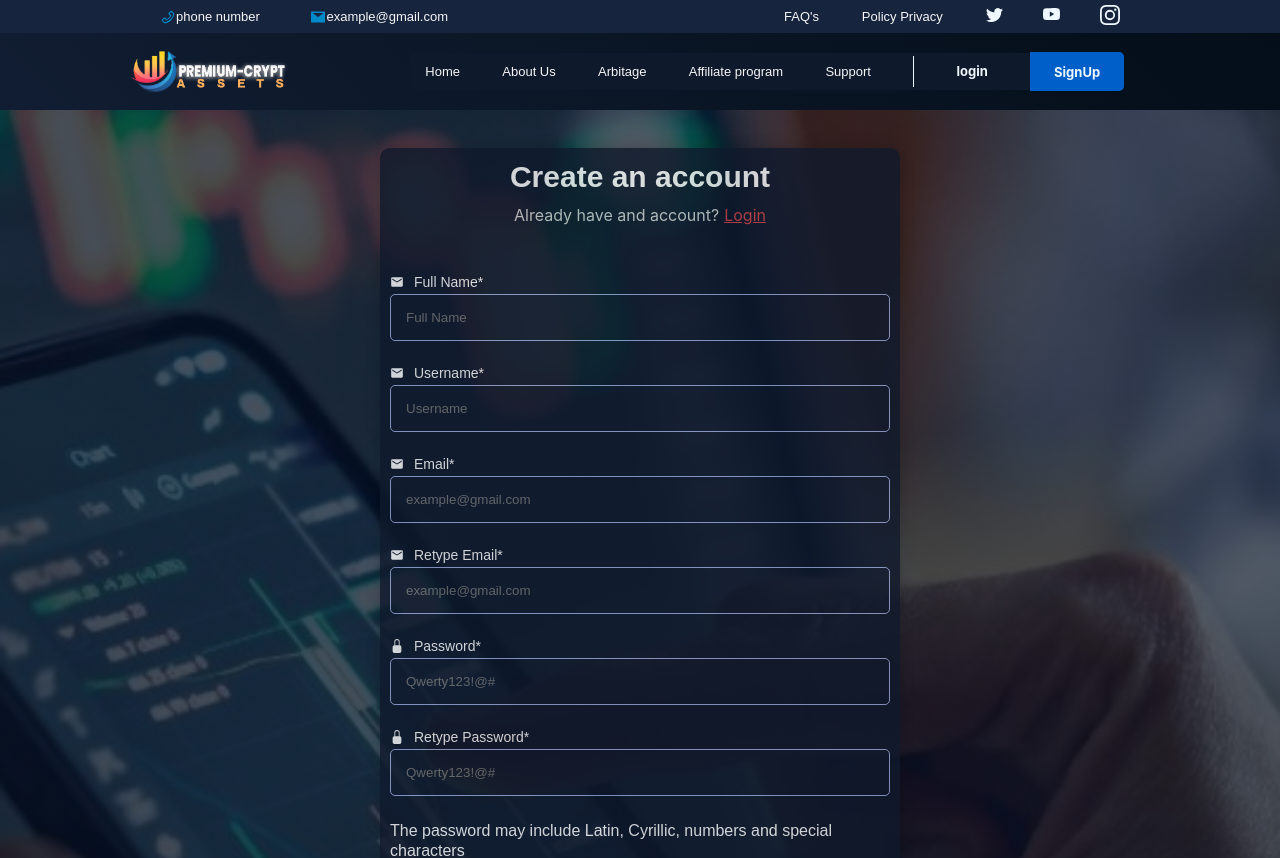
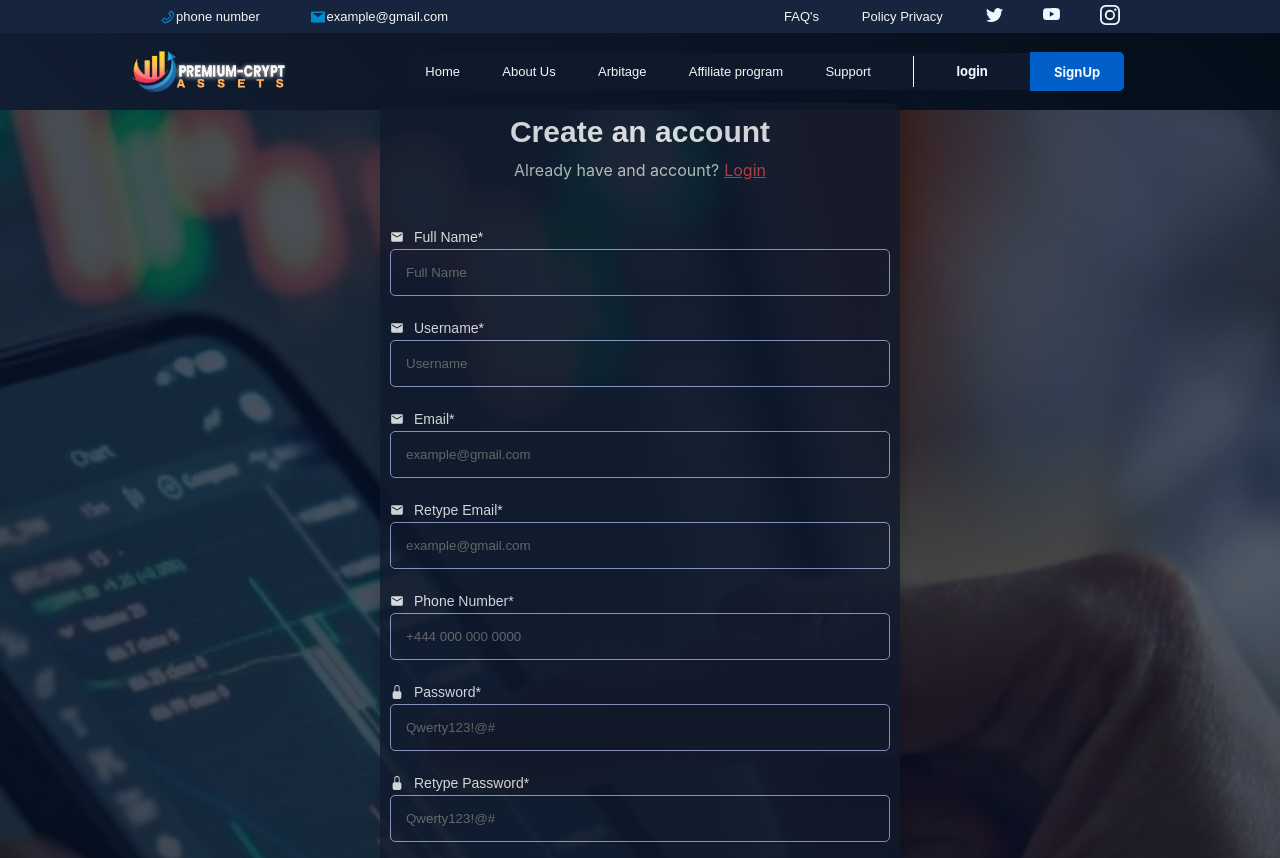
Before and after one commit to EbukaNweje/preeminentcrypfield, a React (Create React App) app: page /register in a window 1280 px wide. Shown: the top 858 px of the page. Built offline with nearby package versions, Linux system fonts and the light colour scheme.

Commit message:
frontend Fix

```diff
--- a/src/Components/Auth/SignUp.js
+++ b/src/Components/Auth/SignUp.js
@@ -30,10 +30,11 @@ const SignUp = () => {
     const [retypeEmail, setRetypeEmail] = useState("")
     const [password, setPassword] = useState("")
     const [confirmPassword, setConfirmPassword] = useState("")
+    const [phoneNumber, setPhoneNumber] = useState("")
     const [loading, setLoading] = useState(false)
     const [message, setMessage] = useState({ error: false, msg:""});
 
-    const Data = {fullName, userName, email, retypeEmail, password, confirmPassword}
+    const Data = {fullName, userName, email, retypeEmail, password, confirmPassword, phoneNumber}
     const url = "https://calm-erin-coral-wrap.cyclic.app/api/register"
 
     // console.log(url)
@@ -80,6 +81,8 @@ const SignUp = () => {
                     <Input type="email" placeholder='example@gmail.com' value={email} onChange ={(e)=>{setEmail(e.target.value)}} required/>
                     <Label><MdEmail style={{marginRight:"2%" }}/>Retype Email*</Label>
                     <Input type="email" placeholder='example@gmail.com' value={retypeEmail} onChange ={(e)=>{setRetypeEmail(e.target.value)}} required/>
+                    <Label><MdEmail style={{marginRight:"2%" }}/>Phone Number*</Label>
+                    <Input type="tel" placeholder='+444 000 000 0000' value={phoneNumber} onChange ={(e)=>{setPhoneNumber(e.target.value)}} required/>
                     <Label><BsFillLockFill style={{marginRight:"2%" }}/>Password*</Label>
                     <Input type="password" placeholder='Qwerty123!@#' value={password} onChange ={(e)=>{setPassword(e.target.value)}} required/>
                     <Label><BsFillLockFill style={{marginRight:"2%" }}/>Retype Password*</Label>
```
